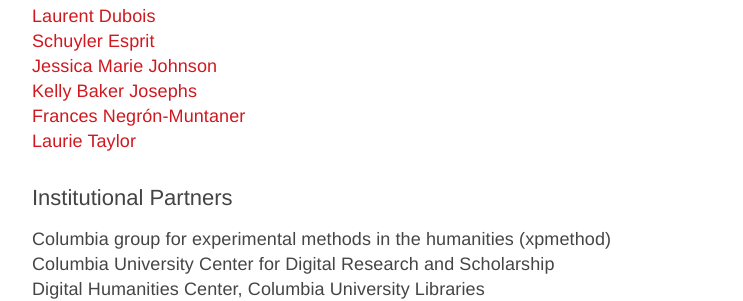
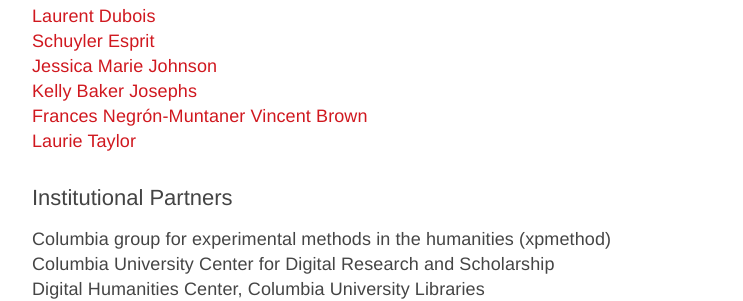
Before and after one commit to archipelagosjournal/archipelagos, a Jekyll site: the page built from credits.md, in a window 1280 px wide and 900 px high, scrolled down 436 px. Shown: the part 154-455 px from the top of the window, without its empty margins (248-991 px from the left). Built offline with Jekyll 4.4.1, drawn with Linux system fonts in a browser that asks for light colours.

Commit message:
added v brown to toc for credits

```diff
--- a/credits.md
+++ b/credits.md
@@ -21,6 +21,7 @@
 [Jessica Marie Johnson](#jessica-marie-johnson--editorial-board)
 [Kelly Baker Josephs](#kelly-baker-josephs--editorial-board)
 [Frances Negrón-Muntaner](#frances-negrn-muntaner--editorial-board)
+[Vincent Brown](#vincent-brown--editorial-board)
 [Laurie Taylor](#laurie-taylor--editorial-board)
 
 ### Institutional Partners
```
